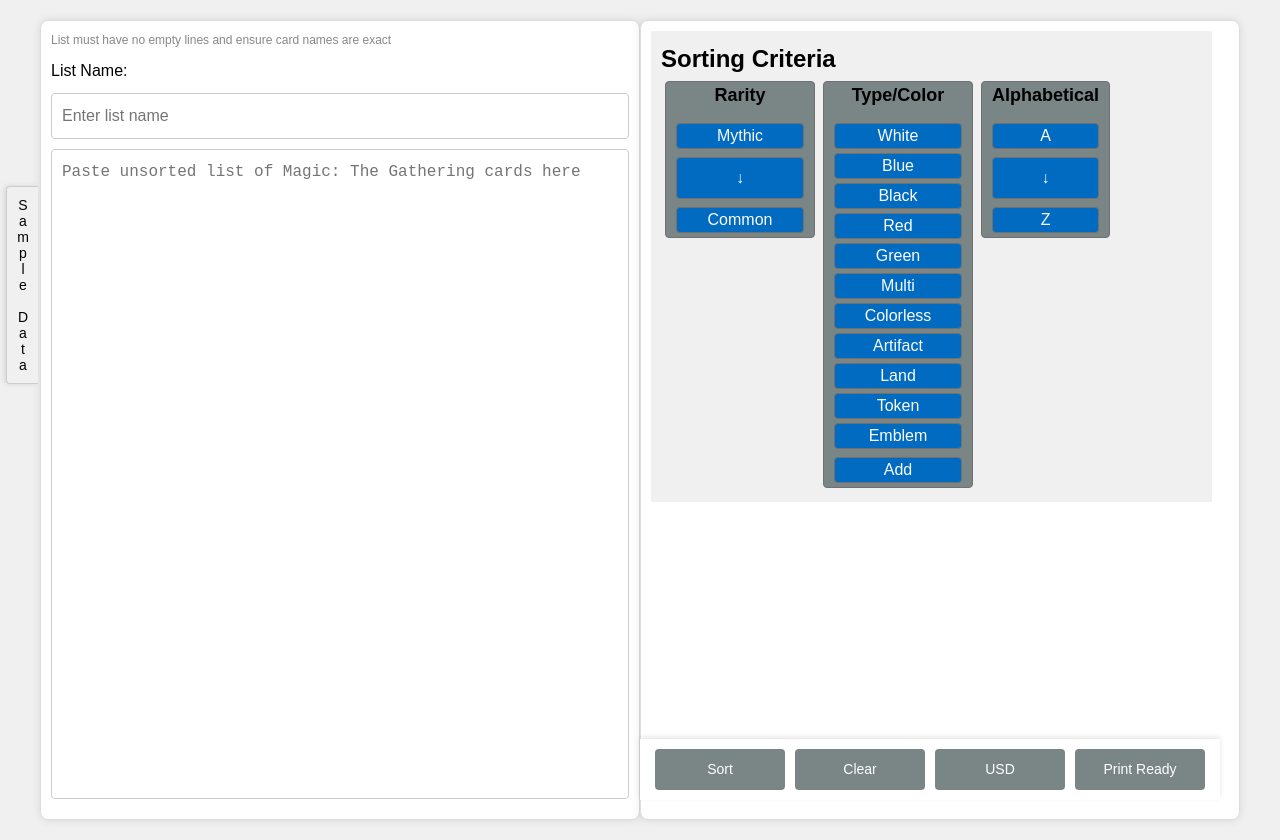
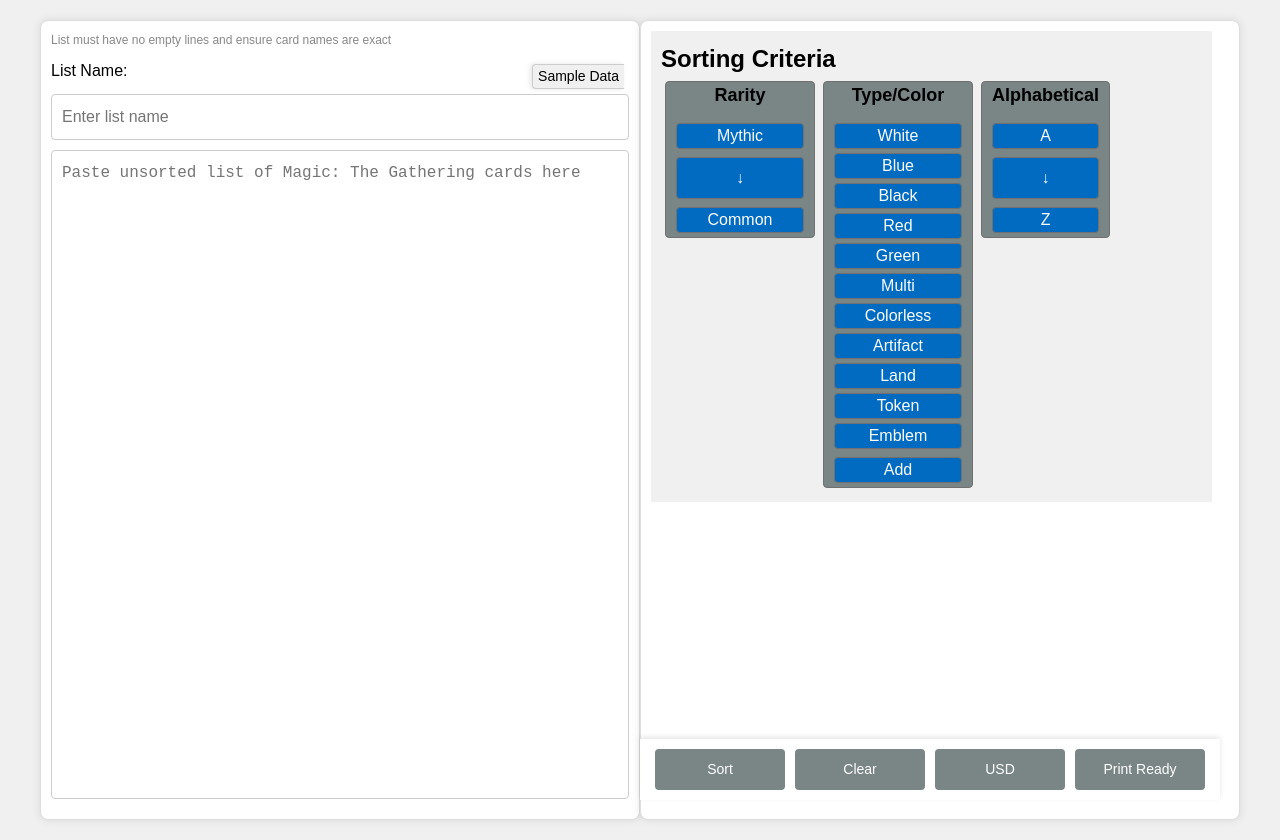
Before and after one commit to WessNail/Card-List-Sorter, a plain HTML site: page index.html in a window 1280 px wide. Drawn offline with nearby package versions, Linux system fonts and the light colour scheme.

Commit message:
Sample Data button repositioned

```diff
--- a/index.html
+++ b/index.html
@@ -11,10 +11,12 @@
 
 <div class="container">
     <div class="left-side">
-		<button id="debugButton">Sample Data</button>
         <p class="note">List must have no empty lines and ensure card names are exact</p>
-        <label for="listName">List Name:</label>
-        <input type="text" id="listName" placeholder="Enter list name">
+        <div id="listHeader">
+			<label for="listName">List Name:</label>
+			<button id="debugButton">Sample Data</button>
+		</div>
+		<input type="text" id="listName" placeholder="Enter list name">
         <textarea id="cardList" placeholder="Paste unsorted list of Magic: The Gathering cards here"></textarea>
     </div>
     <div class="right-side">
--- a/styles.css
+++ b/styles.css
@@ -23,36 +23,6 @@ body {
     height: 100vh;
 }
 
-#debugButton {
-    position: absolute;
-    left: -40px;
-    top: 20%;
-    transform: transform 0.5s ease-in-out; /* Smooth transition */
-    background-color: #f0f0f0;
-    border: 1px solid #ccc;
-    border-right: none;
-    border-top-left-radius: 4px;
-    border-bottom-left-radius: 4px;
-    padding: 10px 5px;
-    cursor: pointer;
-    font-size: 14px;
-    writing-mode: vertical-rl;
-    text-orientation: upright;
-    white-space: nowrap;
-    box-shadow: -2px 0 5px rgba(0,0,0,0.1);
-    transition: background-color 0.3s, left 0.3s;
-    z-index: 1000;
-}
-
-#debugButton:hover {
-    background-color: #e0e0e0;
-    transform: scale(1.1); /* Scale up by 10% on hover */
-}
-
-.left-side {
-    position: relative;
-}
-
 .left-side, .right-side {
     width: 45%;
     padding: 20px;
@@ -72,6 +42,31 @@ body {
 
 .left-side label {
     margin-bottom: 10px;
+}
+
+#listHeader {
+    justify-content: space-between;
+}
+
+#debugButton {
+    max-width: fit-content;
+    transform: transform 0.5s ease-in-out; /* Smooth transition */
+    background-color: #f0f0f0;
+    border: 1px solid #ccc;
+    border-right: none;
+    border-top-left-radius: 4px;
+    border-bottom-left-radius: 4px;
+    padding: 1px 5px;
+    cursor: pointer;
+    font-size: 14px;
+    box-shadow: -2px 0 5px rgba(0,0,0,0.1);
+    transition: background-color 0.3s, left 0.3s;
+    float: right;
+}
+
+#debugButton:hover {
+    background-color: #e0e0e0;
+    transform: scale(1.05); /* Scale up by 10% on hover */
 }
 
 .left-side input, .left-side textarea {
```
